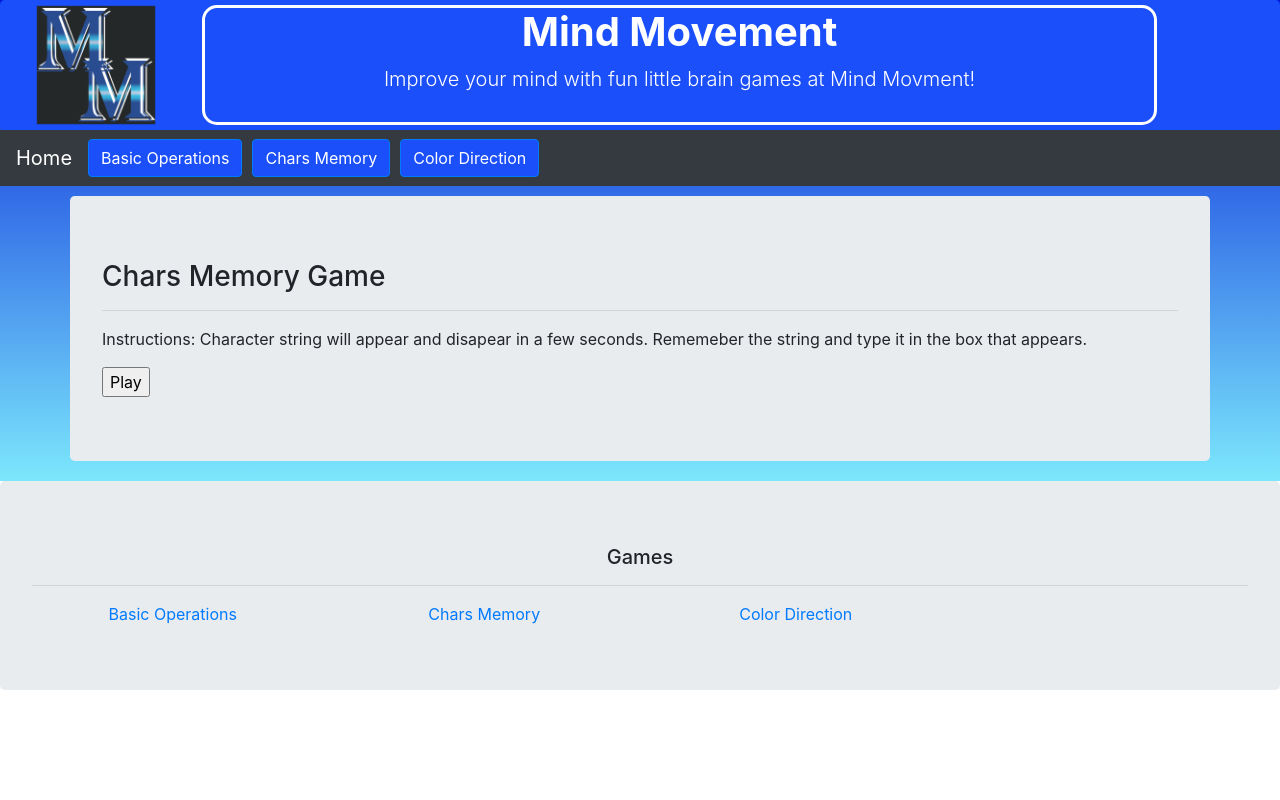
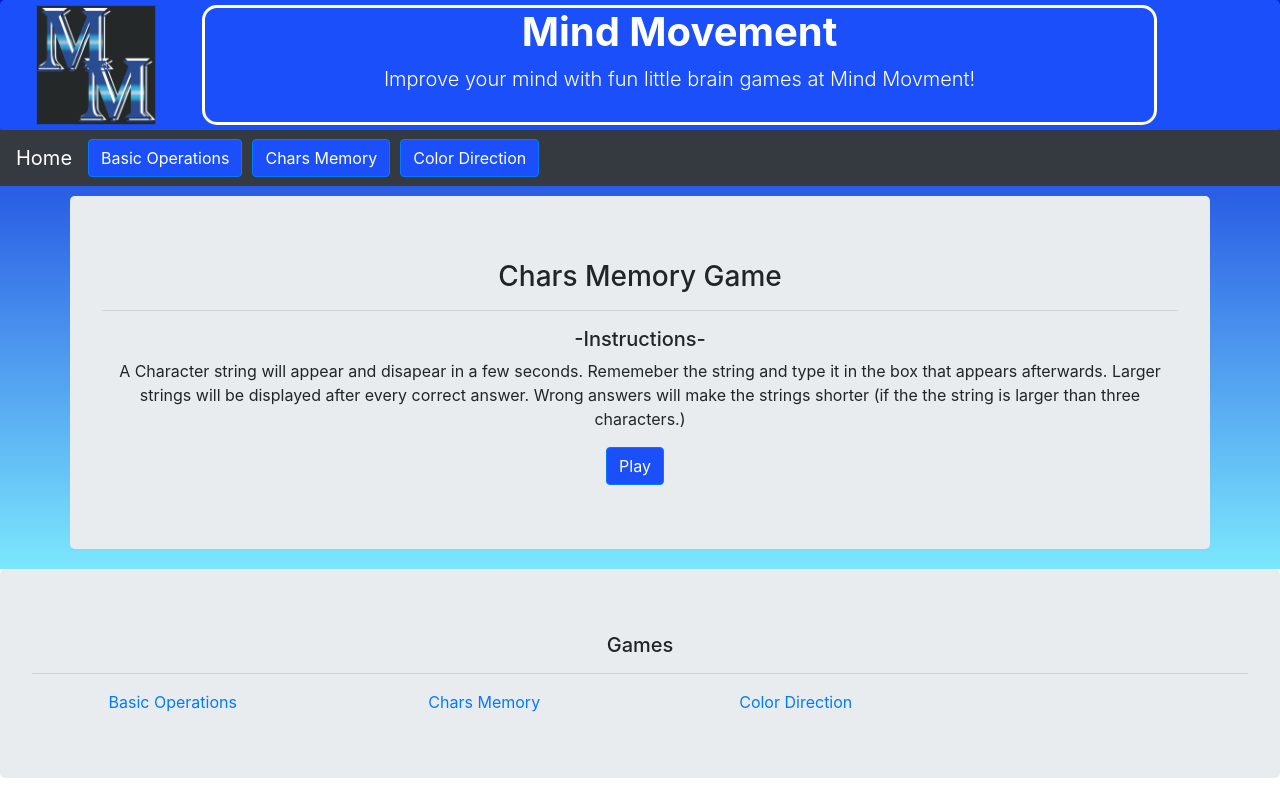
Before and after one commit to 1HectorAC/mindMovement, a Flask app: page /game/game2 in a window 1280 px wide. Run offline with Flask 2, Linux system fonts and the light colour scheme; some libraries are stand-ins or nearby versions.

Commit message:
Adjusted instructions part in game2.html.

```diff
--- a/templates/game2.html
+++ b/templates/game2.html
@@ -15,16 +15,19 @@
     <div class="back">
         {% include 'header.html' %}
 
-        <div class="jumbotron container" style="margin-top: 10px; margin-bottom: 10px;">
+        <div class="jumbotron container" style="margin-top: 10px; margin-bottom: 10px; margin-left:auto; margin-right:auto; text-align:center">
             <h3>Chars Memory Game</h3>
             <hr>
 
             <!--Main stuff here-->
             <form>
                 <div class='MainContent'>
-                    <p>Instructions: Character string will appear and disapear in a few seconds. Rememeber the string
-                        and type it in the box that appears.</p>
-                    <input type="submit" value="Play">
+                    <h5>-Instructions-</h5>
+                    <p>A Character string will appear and disapear in a few seconds. Rememeber the string
+                        and type it in the box that appears afterwards. Larger strings will be displayed
+                        after every correct answer. Wrong answers will make the strings shorter (if the
+                        the string is larger than three characters.)</p>
+                    <input type="submit" class="btn btn-primary customButton" value="Play">
                 </div>
             </form>
 
```
